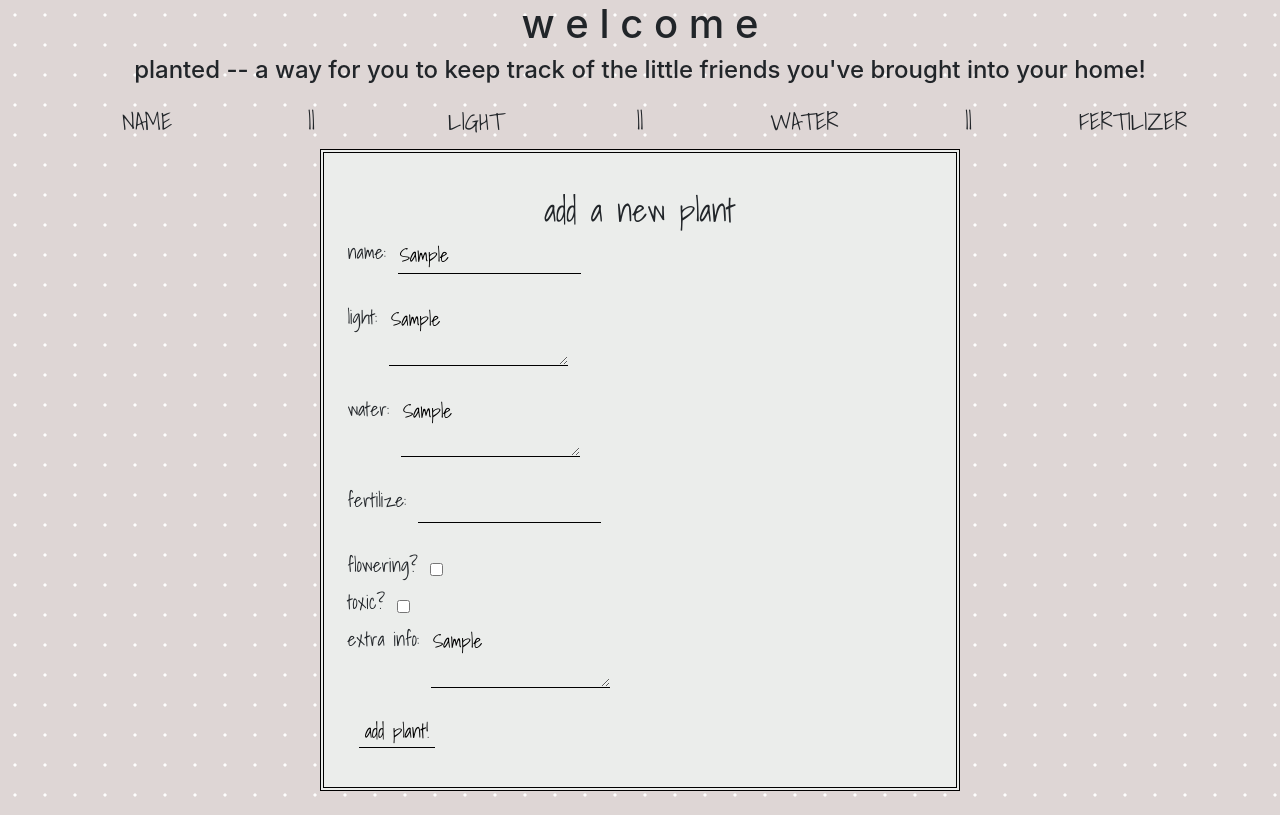
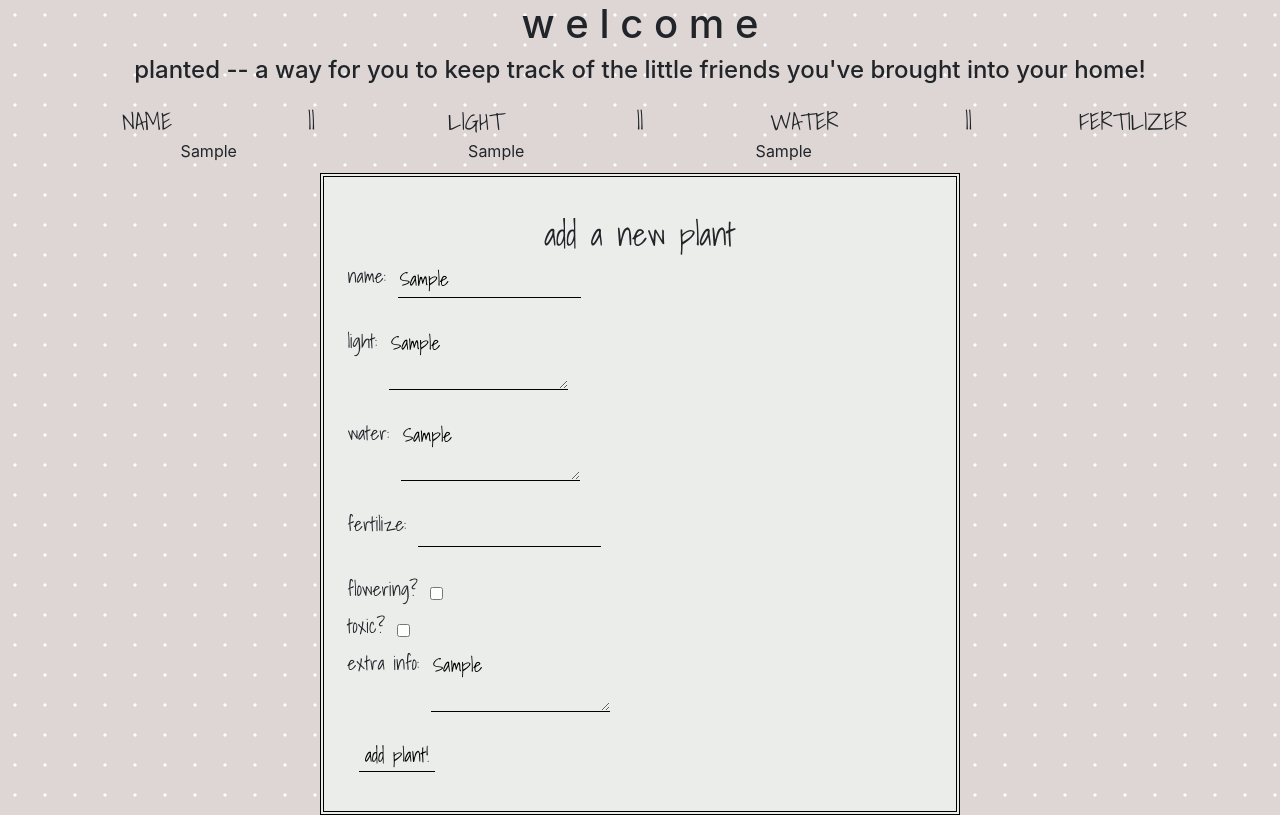
Before and after one commit to paaaarv/planted, a React (Create React App) app: page / in a window 1280 px wide. Both pictures are taken after typing "Sample", "Sample", "Sample", "Sample", "Sample" into the empty fields and a click on the input "add plant!". Built offline with nearby package versions, Linux system fonts and the light colour scheme.

Commit message:
plant component gets created when form submits and added to list

```diff
--- a/src/App.js
+++ b/src/App.js
@@ -4,14 +4,13 @@ import './App.css';
 import Welcome from './components/welcome.js'
 import List from './components/list.js'
 import Form from './components/form.js'
-import Plants from './components/plants.js'
+
 function App() {
   return (
     <div className="App">
       <Welcome/>
       <List/>
       <Form/>
-      <Plants/>
     </div>
   );
 }
--- a/src/components/form.js
+++ b/src/components/form.js
@@ -2,7 +2,6 @@ import React from 'react';
 import Container from 'react-bootstrap/container';
 import Row from 'react-bootstrap/row';
 import Col from 'react-bootstrap/col'
-import Plants from './plants.js'
 import { connect } from 'react-redux';
 
 
--- a/src/components/list.js
+++ b/src/components/list.js
@@ -3,6 +3,7 @@ import Container from 'react-bootstrap/container';
 import Col from 'react-bootstrap/col';
 import Row from 'react-bootstrap/row';
 import { connect } from 'react-redux';
+import Plant from './plant.js'
 
 class List extends React.Component{
 
@@ -10,6 +11,8 @@ class List extends React.Component{
 
 
   render(){
+    debugger
+    const plant = this.props.plants.map(plant=><Plant name={plant.name} sun={plant.sun} water={plant.water} fertilize={plant.fertilize}/>)
     return(
       <div>
       <Container className="container" fluid= {true}>
@@ -22,6 +25,7 @@ class List extends React.Component{
       <Col> || </Col>
       <Col> FERTILIZER </Col>
       </Row>
+      {plant}
       </Container>
       </div>
     )
--- /dev/null
+++ b/src/components/plant.js
@@ -0,0 +1,21 @@
+import React from 'react';
+import { connect } from 'react-redux';
+import Col from 'react-bootstrap/col'
+import Row from 'react-bootstrap/row'
+export default class Plant extends React.Component{
+
+
+
+  render(){
+
+    return(
+      <Row>
+      <Col> {this.props.name} </Col>
+      <Col> {this.props.sun} </Col>
+      <Col> {this.props.water}</Col>
+      <Col> {this.props.fertilize} </Col>
+      </Row>
+
+    )
+  }
+}
--- a/src/components/plants.js
+++ /dev/null
@@ -1,23 +0,0 @@
-import React from 'react';
-import { connect } from 'react-redux';
-
-
-class Plants extends React.Component{
-
-
-
-  render(){
-
-    return(
-      <div>
-      <h1></h1>
-      </div>
-
-    )
-  }
-}
-
-const mapStateToProps = state => {
-  return {plants: state.plants}
-}
-export default connect(mapStateToProps)(Plants);
```
